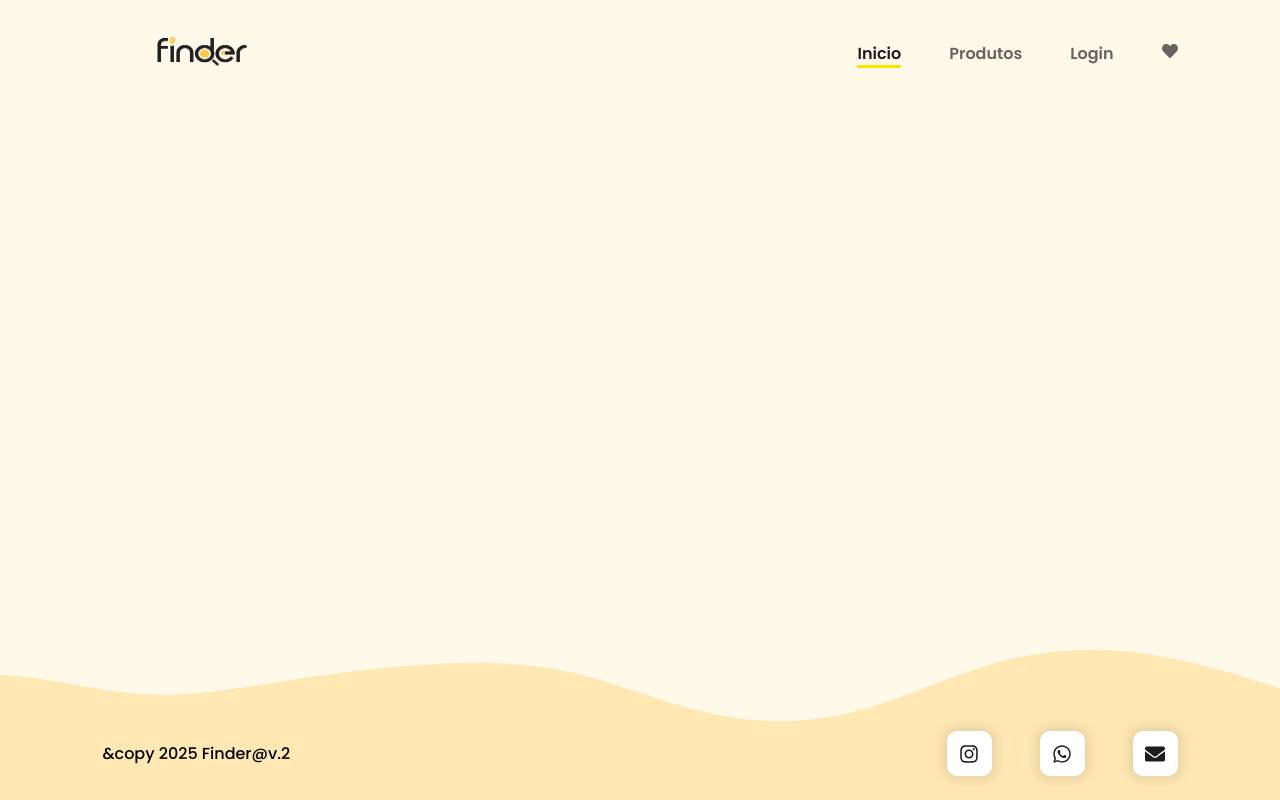
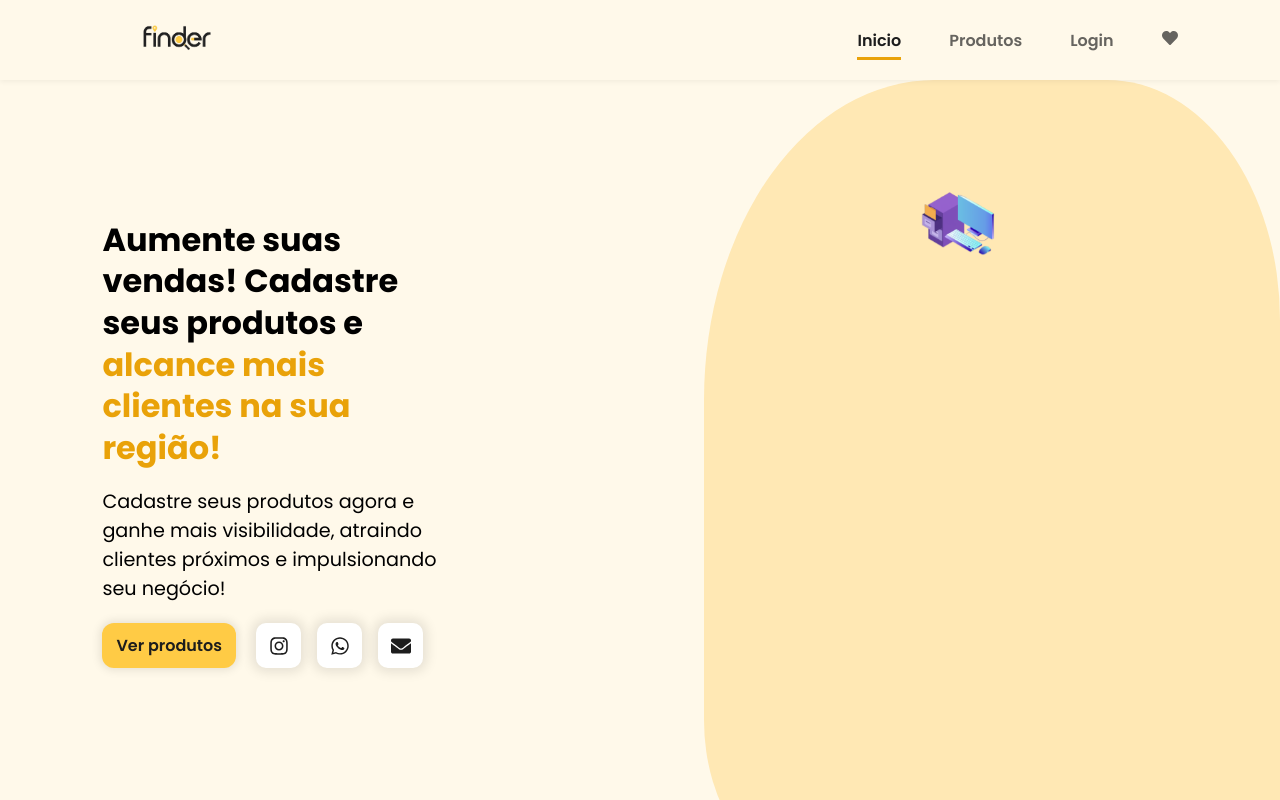
Before and after one commit to CauaHm/Finder_React, a React (Vite) app in the folder Finder/: page / in a window 1280 px wide. Shown: the top 800 px of the page. Built offline with nearby package versions, Linux system fonts and the light colour scheme.

Commit message:
Home criado
Lembrar de realizar pequenos ajustes (especificamente na img do computador), deixando para depois por motivos (sono)

```diff
--- a/Finder/package.json
+++ b/Finder/package.json
@@ -11,7 +11,10 @@
   },
   "dependencies": {
     "react": "^19.1.1",
-    "react-dom": "^19.1.1"
+    "react-awesome-reveal": "^4.3.1",
+    "react-dom": "^19.1.1",
+    "react-icons": "^5.5.0",
+    "react-router-dom": "^7.8.1"
   },
   "devDependencies": {
     "@eslint/js": "^9.33.0",
--- a/Finder/src/App.tsx
+++ b/Finder/src/App.tsx
@@ -1,15 +1,16 @@
-import './styles/Theme.css'
-import './styles/Global.css'
-
-import { Home } from './pages/Home'
-
+import { Header } from "./components/Header"; // Importe o Header aqui
+import { MainTemplates } from "./Templates/MainTampletes";
+import { Home } from "./pages/Home";
 
 function App() {
   return (
     <>
-    <Home/>
+      <Header />
+      <MainTemplates>
+        <Home />
+      </MainTemplates>
     </>
   )
 }
 
-export default App
+export default App;
--- a/Finder/src/Templates/MainTampletes/index.tsx
+++ b/Finder/src/Templates/MainTampletes/index.tsx
@@ -1,29 +1,18 @@
-import type React from "react";
-import { Footer } from "../../components/Footer";
-import { Header } from "../../components/Header";
-import { Container } from "../../components/Container";
 import styles from './styles.module.css';
+import { Footer } from '../../components/Footer';
+import type React from 'react';
 
-type MainTamplatesProps = {
-    children: React.ReactNode
+type MainTemplatesProps = {
+  children: React.ReactNode;
+};
+
+export function MainTemplates({ children }: MainTemplatesProps) {
+  return (
+    <div className={styles.contentWrapper}>
+      <main className={styles.mainContent}>
+        {children}
+      </main>
+      <Footer />
+    </div>
+  );
 }
-
-export function MainTamplates({children}: MainTamplatesProps) {
-    return(
-
-        <div className={styles.mainTemplateContainer}>
-            <Container>
-                <Header/>
-            </Container>
-
-
-            <main className={styles.mainContent}>
-                {children}
-            </main>
-
-            <Container>
-                <Footer/>
-            </Container>
-        </div>
-    )
-}
--- a/Finder/src/Templates/MainTampletes/styles.module.css
+++ b/Finder/src/Templates/MainTampletes/styles.module.css
@@ -1,7 +1,8 @@
-.mainTemplateContainer {
+.contentWrapper {
   display: flex;
   flex-direction: column;
   min-height: 100vh;
+  padding-top: 80px;
 }
 
 .mainContent {
--- a/Finder/src/components/Header/styles.module.css
+++ b/Finder/src/components/Header/styles.module.css
@@ -3,8 +3,10 @@
     padding: 0 8%;
     position: fixed;
     top: 0;
+    left: 0;
     background-color: var(--bg);
-    z-index: 10;
+    z-index: 99999;
+    box-shadow: 0 2px 5px rgba(0, 0, 0, 0.05);
 }
 
 .headerNavBar {
@@ -12,76 +14,63 @@
     display: flex;
     align-items: center;
     justify-content: space-between;
+    height: 80px;
 }
 
-.navlogo img{
-    width: 200px;
-    height: 100px;
+.navlogo img {
+    width: 150px;
+    height: auto;
 }
 
-.navList,
-.navList_social {
-    list-style: none;
+.navList {
     display: flex;
-    justify-content: center;
-    align-items: center;
     gap: 48px;
-    color: var(--texto-1);
 }
 
 .navList_item a {
     text-decoration: none;
     color: var(--texto-1);
     font-weight: 600;
+    padding-bottom: 5px;
 }
 
-.social_buttons a:hover {
-    box-shadow: 0px 0px 12px 8px rgba(0, 0, 0, 0.1);
+.navList_item.active a,
+.active a {
+    color: var(--texto-2);
+    border-bottom: 3px solid var(--principal-dark);
 }
 
-.navList_item.active a {
-    color: var(--texto-2);
-    border-bottom: 3px solid #ffe100;
+.btn_Mobile {
+    display: none;
 }
 
-.btn_Mobile,
 .navList_Mobile {
     display: none;
 }
 
+@media screen and (max-width: 1170px) {
+    .navList {
+        display: none;
+    }
 
-@media screen and (max-width: 1170px) {
     .btn_Mobile {
+        display: flex;
         border: none;
-        display: flex;
         align-items: center;
         justify-content: center;
-        background-color: var(--yellow-2);
+        background-color: var(--principal);
         border-radius: 12px;
         padding: 10px 14px;
-        font-weight: 600;
-        box-shadow: 0px 0px 10px 2px rgba(0, 0, 0, 0.1);
+        font-size: 1.2rem;
         cursor: pointer;
-        transition: background-color .3s ease;
-    }
-
-    .btn_Mobile:hover {
-        background-color: var(--yellow-1);
-    }
-
-    .navList{
-        display: none;
     }
 
     .navList_Mobile {
         display: flex;
-        justify-content: center;
+        flex-direction: column;
         align-items: center;
-        flex-direction: column;
-        list-style: none;
-        text-align: center;
-        margin: 24px 0;
-        gap: 12px;
+        gap: 20px;
+        padding-bottom: 24px;
+        width: 100%;
     }
-
 }
--- a/Finder/src/main.tsx
+++ b/Finder/src/main.tsx
@@ -1,12 +1,15 @@
-import { StrictMode } from 'react'
-import { createRoot } from 'react-dom/client'
-import './styles/Global.css'
-import './styles/Theme.css'
+import React from 'react';
+import ReactDOM from 'react-dom/client';
+import App from './App.tsx';
+import { BrowserRouter } from 'react-router-dom';
 
-import App from './App.tsx'
+import './styles/Theme.css';
+import './styles/Global.css';
 
-createRoot(document.getElementById('root')!).render(
-  <StrictMode>
-    <App />
-  </StrictMode>,
-)
+ReactDOM.createRoot(document.getElementById('root')!).render(
+  <React.StrictMode>
+    <BrowserRouter>
+      <App />
+    </BrowserRouter>
+  </React.StrictMode>,
+);
--- /dev/null
+++ b/Finder/src/pages/Home/Hero/index.tsx
@@ -0,0 +1,56 @@
+import React from "react";
+import styles from "./styles.module.css";
+import computerBanner from "../../../assets/images/blueComputer.png";
+import { FaInstagram, FaWhatsapp, FaEnvelope } from "react-icons/fa";
+import { Link } from "react-router-dom";
+import { Fade } from "react-awesome-reveal";
+
+export function Hero() {
+  return (
+    <section className={styles.home}>
+      <div className={styles.shape}></div>
+      <Fade direction="left" triggerOnce>
+        <div className={styles.cta}>
+          <h1 className={styles.ctaTitle}>
+            Aumente suas vendas! Cadastre seus produtos e{" "}
+            <span>alcance mais clientes na sua região!</span>
+          </h1>
+          <p>
+            Cadastre seus produtos agora e ganhe mais visibilidade, atraindo
+            clientes próximos e impulsionando seu negócio!
+          </p>
+          <div className={styles.ctaButtons}>
+            <Link to="/produtos" className={`btnDefault ${styles.heroButton}`}>
+              Ver produtos
+            </Link>
+            <ul className={styles.social}>
+              <li className="social_buttons">
+                <a href="#">
+                  <FaInstagram />
+                </a>
+              </li>
+              <li className="social_buttons">
+                <a href="#">
+                  <FaWhatsapp />
+                </a>
+              </li>
+              <li className="social_buttons">
+                <a href="#">
+                  <FaEnvelope />
+                </a>
+              </li>
+            </ul>
+          </div>
+        </div>
+      </Fade>
+      <Fade direction="right" triggerOnce>
+        <div className={`${styles.banner} img--down`}>
+          <img
+            src={computerBanner}
+            alt="Ilustração de um computador e celular exibindo a plataforma Finder"
+          />
+        </div>
+      </Fade>
+    </section>
+  );
+}
--- /dev/null
+++ b/Finder/src/pages/Home/Hero/styles.module.css
@@ -0,0 +1,105 @@
+.home {
+    width: 100%;
+    display: flex;
+    min-height: 100vh;
+    overflow: hidden;
+    padding: 100px 8% 28px 8%;
+    align-items: flex-start;
+    position: relative;
+}
+
+.cta {
+    width: 45%;
+    display: flex;
+    flex-direction: column;
+    gap: 20px;
+    z-index: 2;
+    margin-top: 5%;
+}
+
+.ctaTitle {
+    font-size: 2rem;
+    color: var(--black-2);
+    text-align: start;
+    line-height: 1.3;
+}
+
+.ctaTitle span {
+    color: var(--principal-dark);
+}
+
+.cta p {
+    font-size: 1.2rem;
+    line-height: 1.5;
+}
+
+.ctaButtons {
+    display: flex;
+    gap: 20px;
+    align-items: center;
+}
+
+.social {
+    list-style: none;
+    display: flex;
+    align-items: center;
+    gap: 16px;
+}
+
+.banner {
+    width: 55%;
+    display: flex;
+    justify-content: flex-end;
+    align-items: center;
+    z-index: 1;
+    height: 100%;
+}
+
+.banner img {
+    width: 100%;
+    height: auto;
+    max-width: 550px;
+}
+
+.shape {
+    background-color: var(--principal-light);
+    width: 45%;
+    height: 100%;
+    position: absolute;
+    border-radius: 40% 30% 0% 20%;
+    top: 0;
+    right: 0;
+    z-index: 0;
+}
+
+@media screen and (max-width: 1170px) {
+    .home {
+        min-height: auto;
+        padding-top: 120px;
+        padding-bottom: 40px;
+        flex-direction: column;
+        align-items: center;
+    }
+    .banner,
+    .shape {
+        display: none;
+    }
+    .cta {
+        width: 90%;
+        justify-content: center;
+        align-items: center;
+        text-align: center;
+        margin-top: 20px;
+    }
+    .ctaTitle {
+        text-align: center;
+        font-size: 1.8rem;
+    }
+    .ctaButtons {
+        flex-direction: column;
+    }
+    .social {
+        justify-content: center;
+        gap: 24px;
+    }
+}
--- a/Finder/src/pages/Home/index.tsx
+++ b/Finder/src/pages/Home/index.tsx
@@ -1,12 +1,9 @@
-import { GenericHtml } from "../../components/GenericHtml";
-import { MainTamplates } from "../../Templates/MainTampletes";
+import { Hero } from './Hero';
 
 export function Home() {
-    return(
-           <>
-            <MainTamplates>
-
-            </MainTamplates>
-           </>
+    return (
+        <>
+            <Hero />
+        </>
     )
 }
--- a/Finder/src/styles/Global.css
+++ b/Finder/src/styles/Global.css
@@ -10,19 +10,49 @@
 html {
     scroll-behavior: smooth;
     overflow-x: hidden;
-  }
+}
 
-html,body{
-    height: 100vh;
-    width: 100%;
-}
 body {
-    background-color: #fff9ea;
-    display: flex;
-    flex-direction: column;
-    justify-content: space-between;
+    background-color: var(--bg);
 }
 
 ul {
     list-style: none;
 }
+
+.btnDefault {
+    border: none;
+    display: inline-block;
+    background-color: var(--principal);
+    border-radius: 12px;
+    padding: 10px 14px;
+    font-weight: 600;
+    box-shadow: 0px 0px 10px 2px rgba(0, 0, 0, 0.1);
+    cursor: pointer;
+    transition: background-color .3s ease;
+    text-decoration: none;
+    color: var(--text-over-principal);
+}
+
+.btnDefault:hover {
+    background-color: var(--principal-dark);
+}
+
+.social_buttons a {
+    display: flex;
+    justify-content: center;
+    align-items: center;
+    border-radius: 10px;
+    width: 45px;
+    height: 45px;
+    font-size: 1.25rem;
+    color: var(--texto-2);
+    background-color: var(--branco);
+    text-decoration: none;
+    box-shadow: 0px 0px 12px 4px rgba(0, 0, 0, 0.1);
+    transition: box-shadow .3s ease;
+}
+
+.social_buttons a:hover {
+    box-shadow: 0px 0px 12px 8px rgba(0, 0, 0, 0.1);
+}
--- a/Finder/src/styles/Theme.css
+++ b/Finder/src/styles/Theme.css
@@ -5,6 +5,7 @@
     --principal-light: #ffe8b4;
     --principal: #ffcb45;
     --principal-dark: #e9a209;
+    --bg: #fff9ea;
 
     --text-over-principal: #1d1d1d;
 
```
Also changed, not shown: Finder/src/assets/images/blueComputer.png (added), 1 other file (tests, documents, lock files or other folders).
